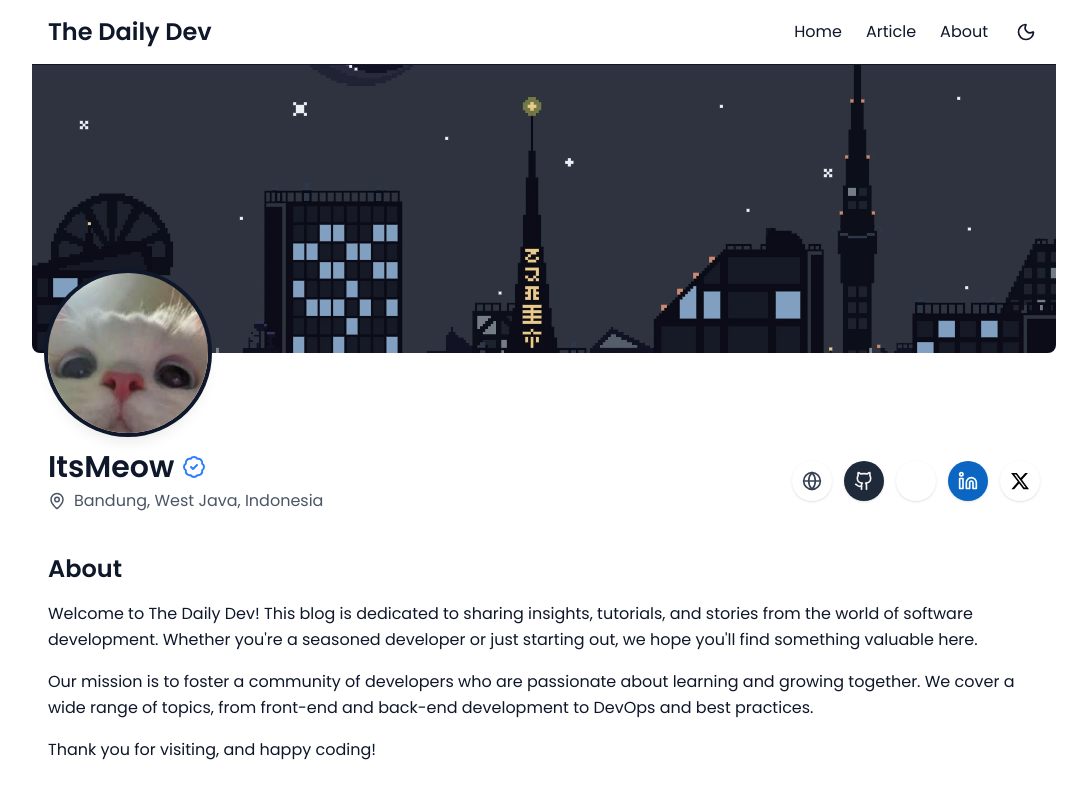
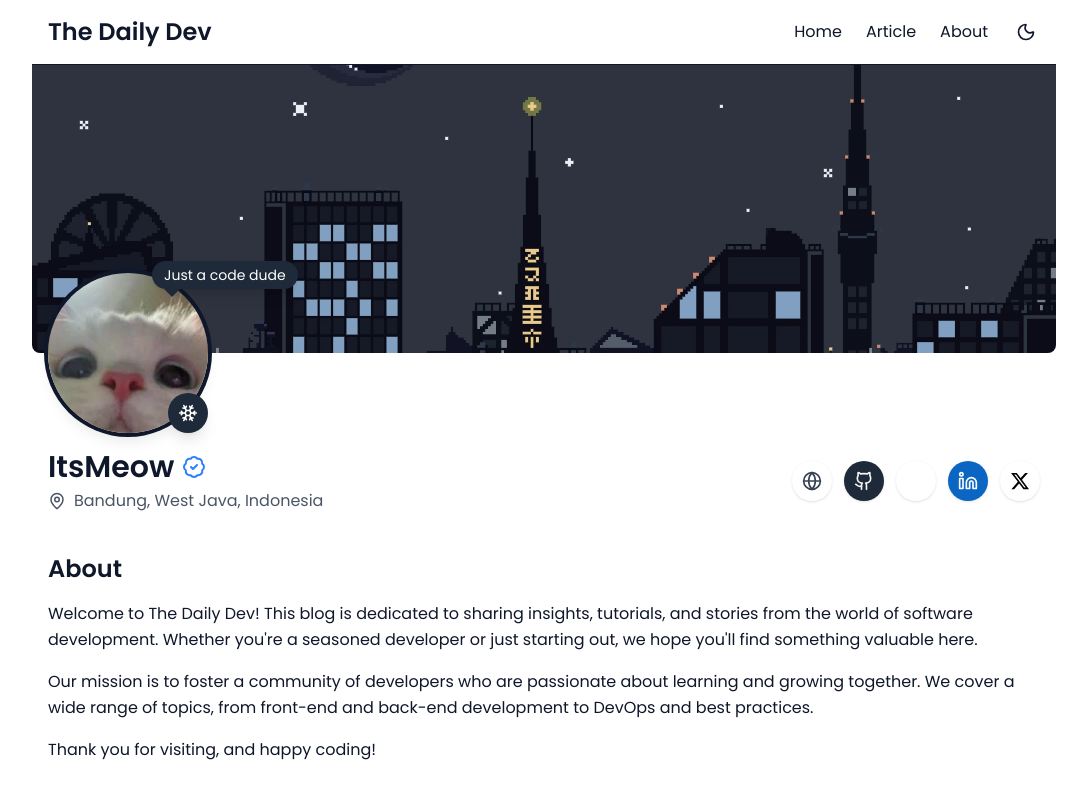
Before and after one commit to azrilpramudia/my-personal-blog, a React (Vite) app: page /about in a window 1280 px wide. Shown: the top 800 px of the page, without its empty margins (96-1183 px from the left). Built offline with nearby package versions, Linux system fonts and the light colour scheme.

Commit message:
chore: add speech bubble and badge

```diff
--- a/src/pages/About.jsx
+++ b/src/pages/About.jsx
@@ -1,4 +1,4 @@
-import { MapPin, BadgeCheck } from "lucide-react";
+import { MapPin, BadgeCheck, Snowflake } from "lucide-react";
 import coverImg from "../assets/background.webp";
 import profileImg from "../assets/profile.webp";
 import SocialIcons from "../components/SocialIcons";
@@ -19,13 +19,46 @@ const About = () => {
 
       {/* --- PROFILE HEADER SECTION --- */}
       <div className="max-w-5xl mx-auto px-4 relative">
-        {/* Profile image */}
+        {/* Speech Bubble */}
+        <div className="absolute -top-23 left-30 z-20">
+          <div className="relative bg-gray-800 text-white text-sm px-3 py-1 rounded-full shadow-lg inline-block">
+            Just a code dude
+            <span
+              className="absolute left-3 -bottom-2 w-0 h-0
+      border-l-8 border-r-8 border-t-8
+      border-l-transparent border-r-transparent border-t-gray-800"
+            ></span>
+          </div>
+        </div>
+
+        {/* Profile image + badge wrapper */}
         <div className="absolute -top-16 md:-top-20">
-          <img
-            src={profileImg}
-            alt="Profile"
-            className="w-32 h-32 md:w-40 md:h-40 rounded-full object-cover ring-4 shadow-lg"
-          />
+          <div className="relative w-32 h-32 md:w-40 md:h-40">
+            {/* Profile Image */}
+            <img
+              src={profileImg}
+              alt="Profile"
+              className="w-full h-full rounded-full object-cover ring-4 shadow-lg"
+            />
+
+            {/* Badge Icon (bottom-right) */}
+            <div
+              className="
+        absolute
+        bottom-0 right-0
+        w-10 h-10 md:w-10 md:h-10
+        bg-gray-800
+        rounded-full
+        flex items-center justify-center
+        shadow-lg
+        cursor-pointer
+        hover:scale-110
+        transition-transform duration-300
+      "
+            >
+              <Snowflake size={20} className="text-white" />
+            </div>
+          </div>
         </div>
 
         {/* Name + Location + Social icons */}
```
